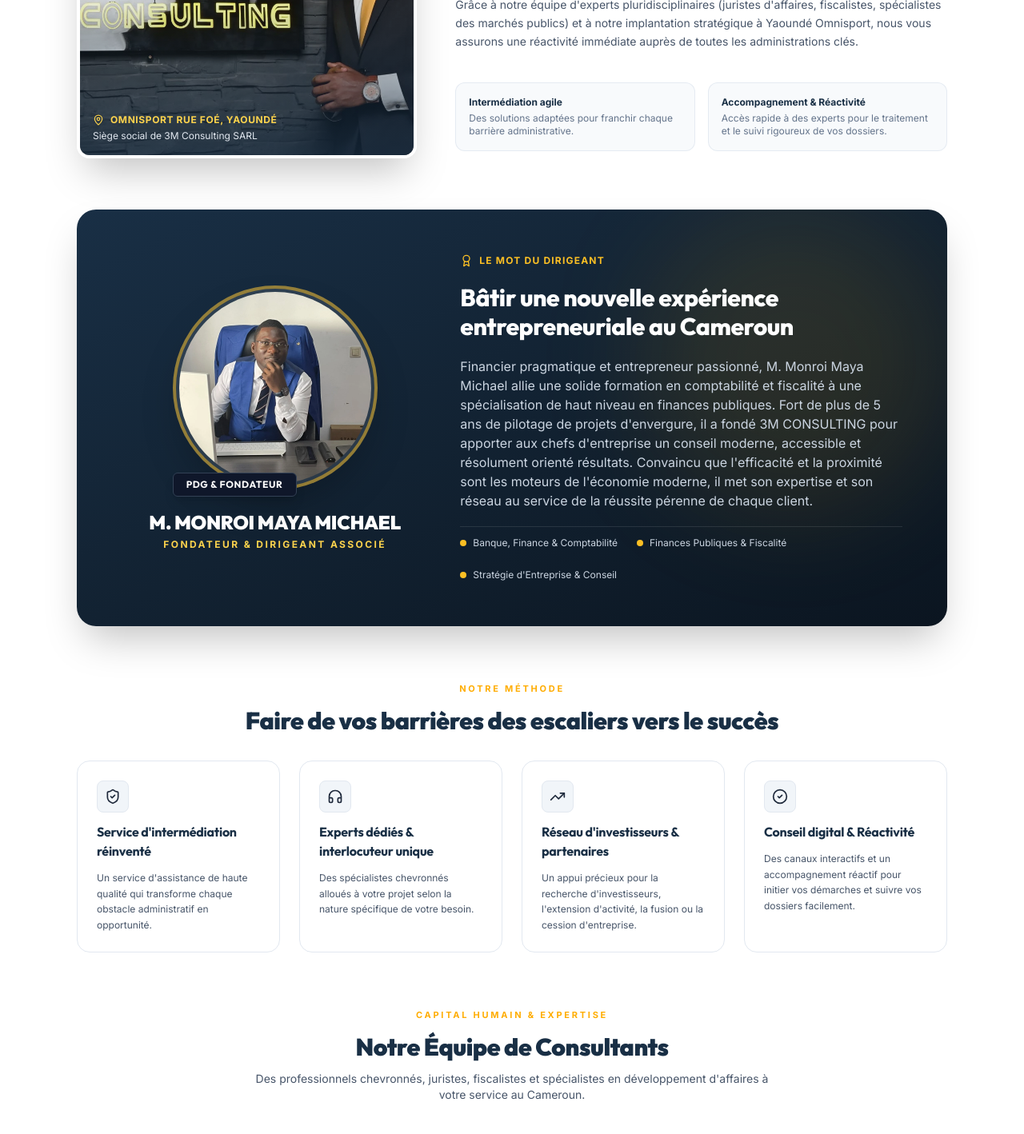
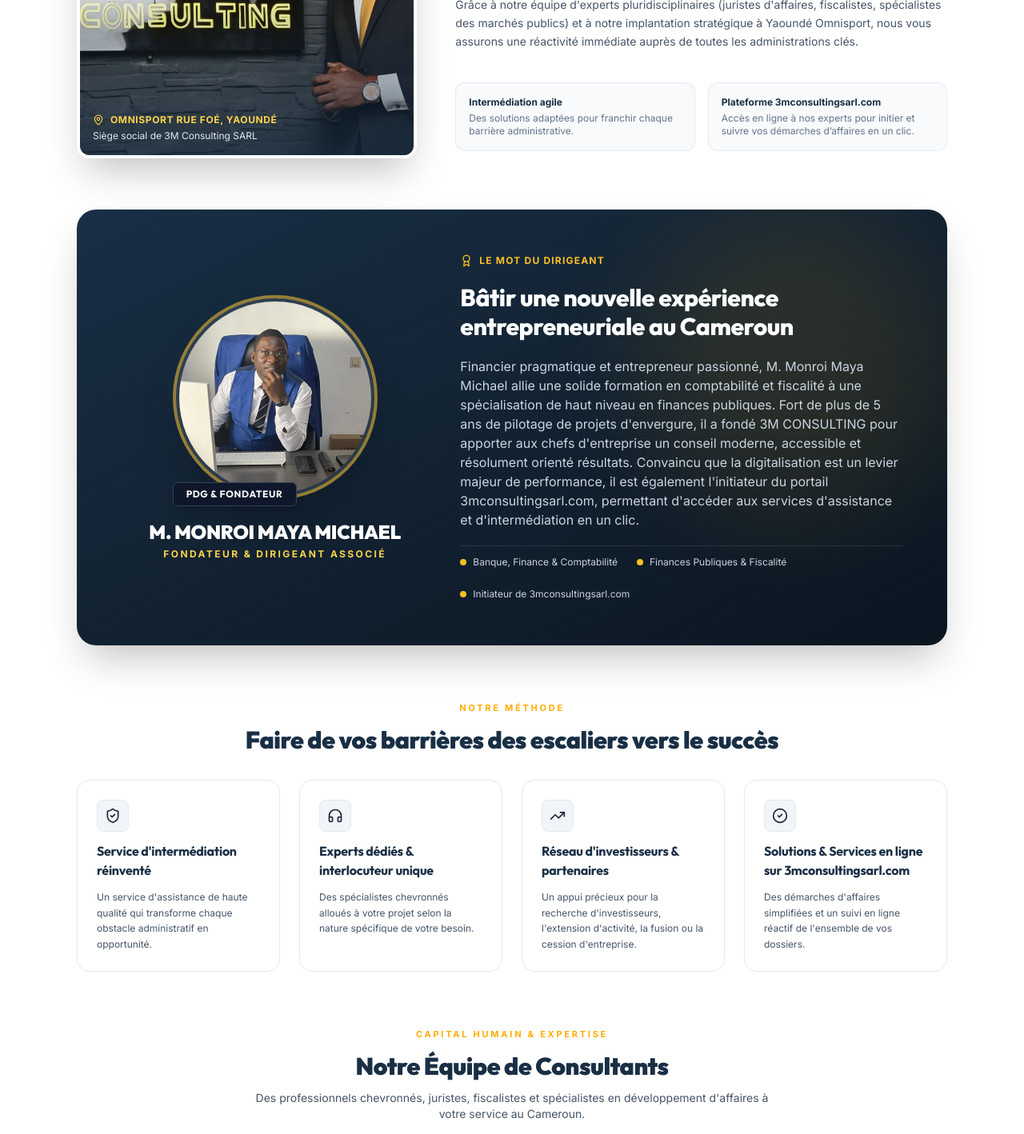
Before and after one commit to Transfomers/maya-, a React (Vite) app in the folder frontend/: page /about in a window 1280 px wide. Shown: the part 1120-2538 px from the top of the page at 80% size. Built offline with nearby package versions, Linux system fonts and the light colour scheme; no server answers.

Commit message:
feat: remove admin links/routes from client site and replace all digital references with 3mconsultingsarl.com

```diff
--- a/frontend/src/components/Footer.tsx
+++ b/frontend/src/components/Footer.tsx
@@ -322,9 +322,6 @@
               <Link to="/contact" className="hover:text-slate-300 transition-colors">
                 {t.navbar.contact}
               </Link>
-              <Link to="/admin" className="text-slate-600 hover:text-slate-400 transition-colors">
-                {t.navbar.admin}
-              </Link>
             </div>
           </div>
         </div>
--- a/frontend/src/content/translations.ts
+++ b/frontend/src/content/translations.ts
@@ -212,7 +212,7 @@
       },
       about: {
         title: "À Propos de Nous | Cabinet 3M Consulting & Vision de M. Monroi Maya Michael",
-        desc: "Qui sommes-nous ? Cabinet conseil fondé par M. Monroi Maya Michael à Yaoundé. Expertise financière, rigueur juridique et accompagnement personnalisé.",
+        desc: "Qui sommes-nous ? Cabinet conseil fondé par M. Monroi Maya Michael à Yaoundé. Expertise financière, rigueur juridique et accompagnement en ligne sur 3mconsultingsarl.com.",
       },
       join: {
         title: "Rejoignez-Nous | Espace Clients & Réseau de Consultants | 3M Consulting",
@@ -425,8 +425,8 @@
           iconName: "TrendingUp",
         },
         {
-          title: "Conseil digital & Réactivité",
-          description: "Des canaux interactifs et un accompagnement réactif pour initier vos démarches et suivre vos dossiers facilement.",
+          title: "Solutions & Services en ligne sur 3mconsultingsarl.com",
+          description: "Des démarches d'affaires simplifiées et un suivi en ligne réactif de l'ensemble de vos dossiers.",
           iconName: "CheckCircle2",
         },
       ],
@@ -440,7 +440,7 @@
       missionDetails: "Grâce à notre équipe d'experts pluridisciplinaires (juristes d'affaires, fiscalistes, spécialistes des marchés publics) et à notre implantation stratégique à Yaoundé Omnisport, nous vous assurons une réactivité immédiate auprès de toutes les administrations clés.",
       ceoTitle: "PDG & Fondateur",
       ceoName: "M. MONROI MAYA MICHAEL",
-      ceoBio: "Financier pragmatique et entrepreneur passionné, M. Monroi Maya Michael allie une solide formation en comptabilité et fiscalité à une spécialisation de haut niveau en finances publiques. Fort de plus de 5 ans de pilotage de projets d'envergure, il a fondé 3M CONSULTING pour apporter aux chefs d'entreprise un conseil moderne, accessible et résolument orienté résultats. Convaincu que l'efficacité et la proximité sont les moteurs de l'économie moderne, il met son expertise et son réseau au service de la réussite pérenne de chaque client.",
+      ceoBio: "Financier pragmatique et entrepreneur passionné, M. Monroi Maya Michael allie une solide formation en comptabilité et fiscalité à une spécialisation de haut niveau en finances publiques. Fort de plus de 5 ans de pilotage de projets d'envergure, il a fondé 3M CONSULTING pour apporter aux chefs d'entreprise un conseil moderne, accessible et résolument orienté résultats. Convaincu que la digitalisation est un levier majeur de performance, il est également l'initiateur du portail 3mconsultingsarl.com, permettant d'accéder aux services d'assistance et d'intermédiation en un clic.",
       presenceTitle: "Siège Stratégique à Yaoundé",
       presenceDesc: "Implanté à Omnisport Rue Foé, le cabinet bénéficie d'une proximité directe avec les ministères, les greffes des tribunaux et les directions générales pour un traitement ultra-rapide de vos dossiers.",
     },
@@ -499,8 +499,8 @@
           "Collaboration avec un réseau d'experts pluridisciplinaires réputé",
         ],
       },
-      digitalPlatformNote: "Notre équipe dédiée permet une mise en relation fluide et un démarrage rapide de votre dossier en 4 étapes simples.",
-      digitalPlatformBtn: "Démarrer votre dossier ↗",
+      digitalPlatformNote: "Notre plateforme 3mconsultingsarl.com permet une mise en relation fluide et un démarrage rapide de votre dossier en 4 étapes simples.",
+      digitalPlatformBtn: "Accéder au portail 3mconsultingsarl.com ↗",
     },
     easiestWay: {
       badge: "Parcours Simple & Rapide",
@@ -587,7 +587,7 @@
       privacyPolicy: "Politique de Confidentialité",
       officialWebsite: "3mconsultingsarl.com",
       facebookPage: "Page Facebook officielle",
-      digitalPlatform: "Portail 3M Consulting",
+      digitalPlatform: "Portail 3mconsultingsarl.com",
     },
   },
   en: {
@@ -602,7 +602,7 @@
       },
       about: {
         title: "About Us | 3M Consulting SARL & CEO M. Monroi Maya Michael",
-        desc: "Who are we? Premier corporate advisory firm founded by M. Monroi Maya Michael in Yaoundé. Financial expertise, legal rigor, and customized corporate guidance.",
+        desc: "Who are we? Premier corporate advisory firm founded by M. Monroi Maya Michael in Yaoundé. Financial expertise, legal rigor, and corporate solutions via 3mconsultingsarl.com.",
       },
       join: {
         title: "Join Us | Client Onboarding & Elite Consultant Network | 3M Consulting",
@@ -815,8 +815,8 @@
           iconName: "TrendingUp",
         },
         {
-          title: "Digital Facilitation & Responsiveness",
-          description: "Streamlined communication and rapid advisory support to initiate requests and track progress with ease.",
+          title: "Online Corporate Access via 3mconsultingsarl.com",
+          description: "Streamlined online platform and rapid advisory support to initiate requests and track progress with ease.",
           iconName: "CheckCircle2",
         },
       ],
@@ -830,7 +830,7 @@
       missionDetails: "With our multidisciplinary team (corporate attorneys, tax specialists, public procurement experts) and strategic location in Yaoundé Omnisport, we deliver immediate responsiveness across all government entities.",
       ceoTitle: "CEO & Founder",
       ceoName: "M. MONROI MAYA MICHAEL",
-      ceoBio: "A pragmatic financial strategist and passionate entrepreneur, M. Monroi Maya Michael combines solid accounting and tax credentials with advanced public finance training. Backed by over 5 years of leading major projects, he established 3M CONSULTING to deliver modern, accessible, and results-focused advisory services. Driven by a commitment to operational efficiency and personalized client partnership, he dedicates his expertise and network to each client's sustainable growth.",
+      ceoBio: "A pragmatic financial strategist and passionate entrepreneur, M. Monroi Maya Michael combines solid accounting and tax credentials with advanced public finance training. Backed by over 5 years of leading major projects, he established 3M CONSULTING to deliver modern, accessible, and results-focused advisory services. Driven by a commitment to operational efficiency and digital convenience, he also established 3mconsultingsarl.com, providing instant online access to corporate services in one click.",
       presenceTitle: "Strategic Headquarters in Yaoundé",
       presenceDesc: "Located at Omnisport Rue Foé, the firm is situated in immediate proximity to government ministries, commercial court registries, and regulatory bodies for ultra-fast processing of client files.",
     },
@@ -889,8 +889,8 @@
           "Synergy with an established multidisciplinary expert network",
         ],
       },
-      digitalPlatformNote: "Our dedicated team provides smooth onboarding and rapid initiation of your application in 4 straightforward steps.",
-      digitalPlatformBtn: "Start Your Application ↗",
+      digitalPlatformNote: "Our 3mconsultingsarl.com platform provides smooth onboarding and rapid initiation of your application in 4 straightforward steps.",
+      digitalPlatformBtn: "Access 3mconsultingsarl.com Portal ↗",
     },
     easiestWay: {
       badge: "Simple & Rapid Onboarding",
@@ -977,7 +977,7 @@
       privacyPolicy: "Privacy Policy",
       officialWebsite: "3mconsultingsarl.com",
       facebookPage: "Official Facebook Page",
-      digitalPlatform: "3M Consulting Portal",
+      digitalPlatform: "3mconsultingsarl.com Portal",
     },
   },
 };
--- a/frontend/src/pages/AboutPage.tsx
+++ b/frontend/src/pages/AboutPage.tsx
@@ -122,12 +122,12 @@
 
                 <div className="p-4 rounded-xl bg-slate-50 border border-slate-200/80">
                   <span className="text-xs font-bold text-jevelin-dark block">
-                    {language === 'fr' ? 'Accompagnement & Réactivité' : 'Advisory & Responsiveness'}
+                    {language === 'fr' ? 'Plateforme 3mconsultingsarl.com' : '3mconsultingsarl.com Platform'}
                   </span>
                   <p className="text-xs text-slate-500 mt-1">
                     {language === 'fr'
-                      ? 'Accès rapide à des experts pour le traitement et le suivi rigoureux de vos dossiers.'
-                      : 'Rapid access to senior consultants for file processing and diligent follow-up.'}
+                      ? 'Accès en ligne à nos experts pour initier et suivre vos démarches d’affaires en un clic.'
+                      : 'Online access to our senior experts to initiate and track your corporate files in one click.'}
                   </p>
                 </div>
               </div>
@@ -192,7 +192,7 @@
                   </div>
                   <div className="flex items-center space-x-2">
                     <span className="w-2 h-2 rounded-full bg-accent-400" />
-                    <span>Stratégie d'Entreprise & Conseil</span>
+                    <span>Initiateur de 3mconsultingsarl.com</span>
                   </div>
                 </div>
               </div>
@@ -433,7 +433,7 @@
 
             <div className="pt-4 border-t border-slate-200 flex flex-wrap gap-4 items-center justify-between">
               <span className="text-xs text-slate-500">
-                Site officiel : <strong className="text-jevelin-dark">3mconsultingsarl.com</strong>
+                Site officiel & Portail : <strong className="text-jevelin-dark">3mconsultingsarl.com</strong>
               </span>
               <Link
                 to="/services"
--- a/frontend/src/pages/HomePage.tsx
+++ b/frontend/src/pages/HomePage.tsx
@@ -720,7 +720,7 @@
       </section>
 
       {/* =========================================================================
-          SECTION 05 · EASIEST WAY TO START - 4 Steps
+          SECTION 05 · EASIEST WAY TO START - 4 Steps + 3mconsultingsarl.com
           ========================================================================= */}
       <section className="py-24 bg-white">
         <div className="max-w-7xl mx-auto px-4 sm:px-6 lg:px-8 space-y-12">
@@ -769,7 +769,7 @@
               to="/contact"
               className="inline-flex items-center space-x-2 px-8 py-3.5 bg-jevelin-orange hover:bg-jevelin-orangeHover text-white text-xs font-bold uppercase tracking-wider transition-colors shadow-md rounded"
             >
-              <span>{language === 'fr' ? 'Démarrer votre démarche' : 'Start Your Journey'}</span>
+              <span>{language === 'fr' ? 'Démarrer sur 3mconsultingsarl.com' : 'Get Started on 3mconsultingsarl.com'}</span>
               <ArrowRight className="w-4 h-4" />
             </Link>
           </div>
--- a/frontend/src/pages/JoinPage.tsx
+++ b/frontend/src/pages/JoinPage.tsx
@@ -83,6 +83,17 @@
           <p className="text-base sm:text-lg text-slate-600 max-w-3xl mx-auto leading-relaxed">
             {t.joinUs.intro}
           </p>
+
+          {/* 3M Consulting Official Portal */}
+          <div className="pt-2">
+            <a
+              href="https://www.3mconsultingsarl.com/"
+              className="inline-flex items-center px-4 py-2 rounded-lg text-xs font-semibold bg-white border border-slate-200 text-slate-700 hover:text-jevelin-orange hover:border-slate-300 transition shadow-xs"
+            >
+              <span>{t.joinUs.digitalPlatformBtn}</span>
+              <ArrowRight className="w-3.5 h-3.5 ml-2 opacity-70" />
+            </a>
+          </div>
         </div>
       </section>
 
```
Also changed, not shown: frontend/src/App.tsx (+3 -12 lines), frontend/src/components/SEOHead.tsx (+4 -4 lines).
